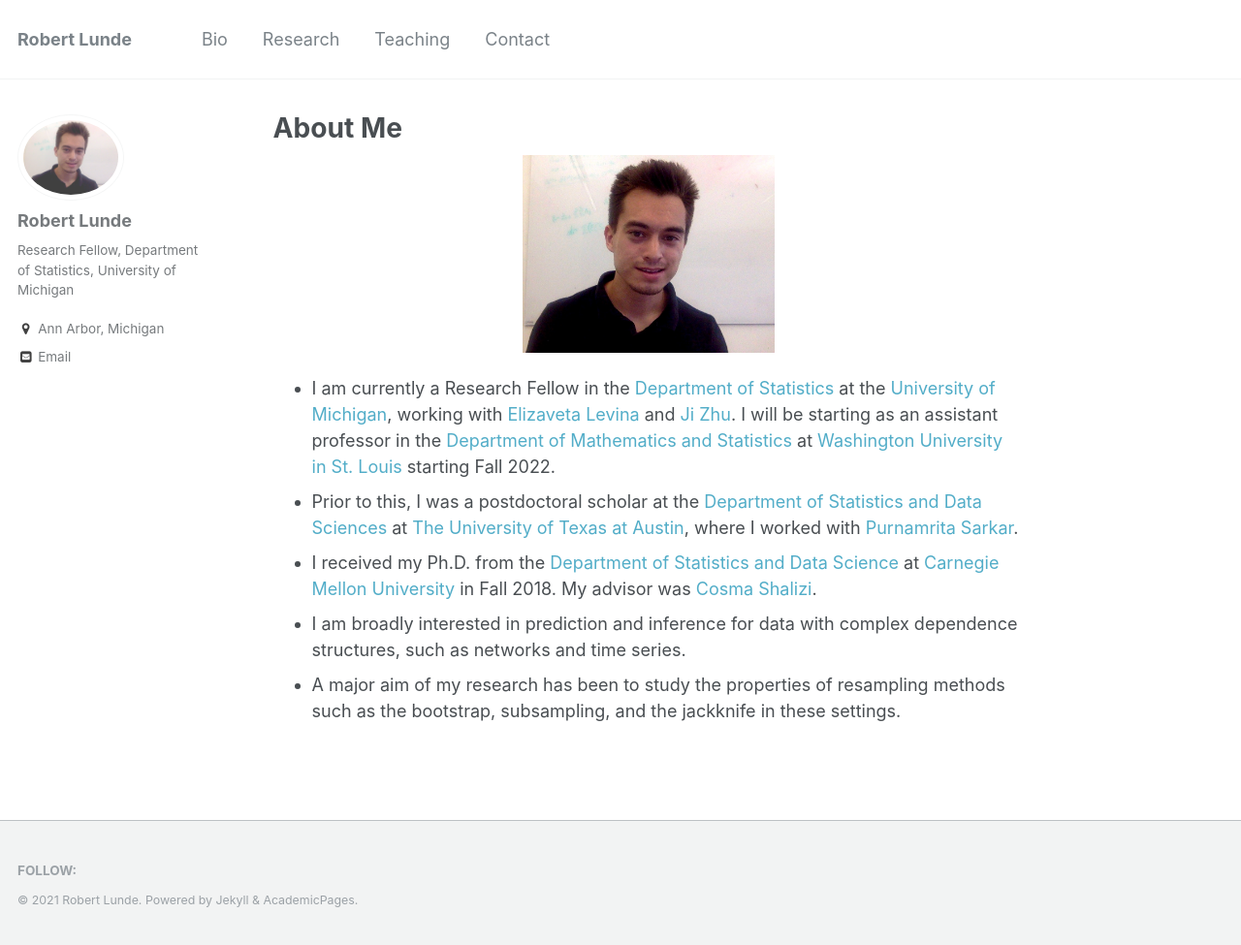
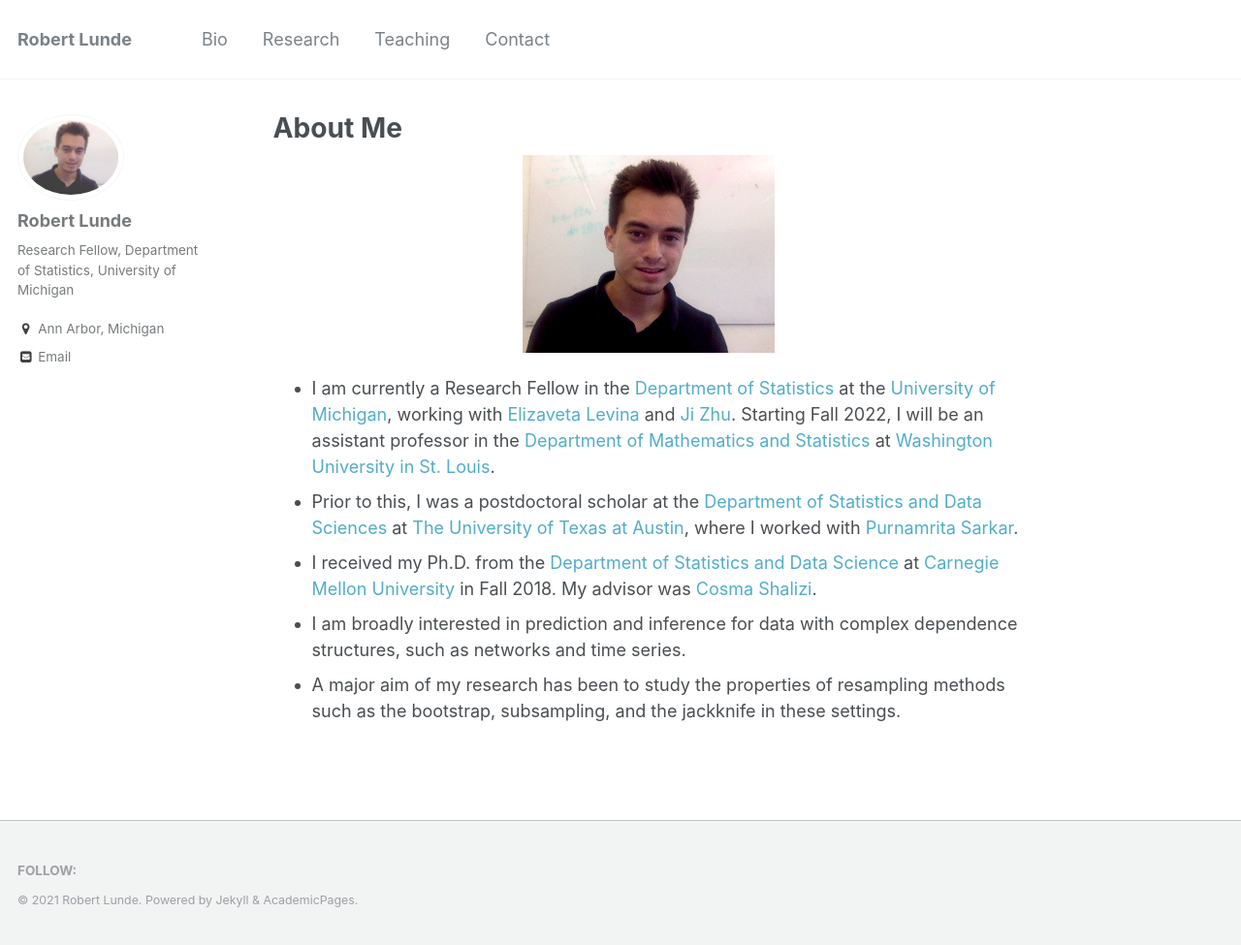
Before and after one commit to rslunde/rslunde.github.io, a Jekyll site: the page built from _pages/about.md, in a window 1280 px wide. Shown: the whole page at 97% size. Built offline with Jekyll 4.4.1, drawn with Linux system fonts in a browser that asks for light colours.

Commit message:
Update about.md

```diff
--- a/_pages/about.md
+++ b/_pages/about.md
@@ -12,7 +12,7 @@
 </p>
 
 
-* I am currently a Research Fellow in the [Department of Statistics](https://lsa.umich.edu/stats) at the [University of Michigan](https://umich.edu/), working with [Elizaveta Levina](http://dept.stat.lsa.umich.edu/~elevina/) and [Ji Zhu](http://dept.stat.lsa.umich.edu/~jizhu/).  I will be starting as an assistant professor in the [Department of Mathematics and Statistics](https://math.wustl.edu/) at [Washington University in St. Louis](https://wustl.edu/) starting Fall 2022.
+* I am currently a Research Fellow in the [Department of Statistics](https://lsa.umich.edu/stats) at the [University of Michigan](https://umich.edu/), working with [Elizaveta Levina](http://dept.stat.lsa.umich.edu/~elevina/) and [Ji Zhu](http://dept.stat.lsa.umich.edu/~jizhu/).  Starting Fall 2022, I will be an assistant professor in the [Department of Mathematics and Statistics](https://math.wustl.edu/) at [Washington University in St. Louis](https://wustl.edu/).
 *  Prior to this, I was a postdoctoral scholar at the [Department of Statistics and Data Sciences](https://stat.utexas.edu) at [The University of Texas at Austin](https://www.utexas.edu), where I worked with [Purnamrita Sarkar](https://psarkar.github.io/).
 * I received my Ph.D. from the [Department of Statistics and Data Science](https://stat.cmu.edu) at [Carnegie Mellon University](https://www.cmu.edu/) in Fall 2018. My advisor was [Cosma Shalizi](http://www.stat.cmu.edu/~cshalizi/).
 * I am broadly interested in prediction and inference for data with complex dependence structures, such as networks and time series.
```
